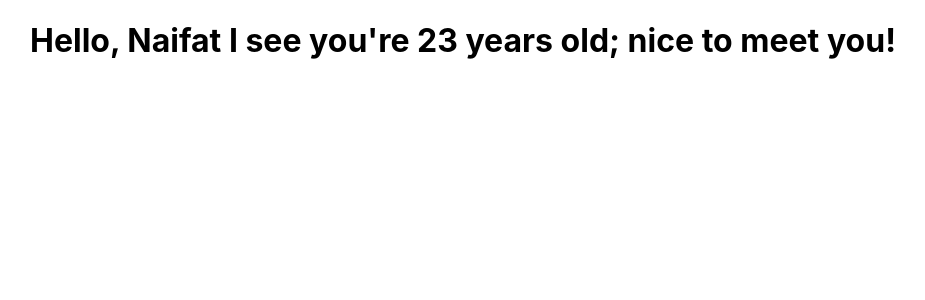
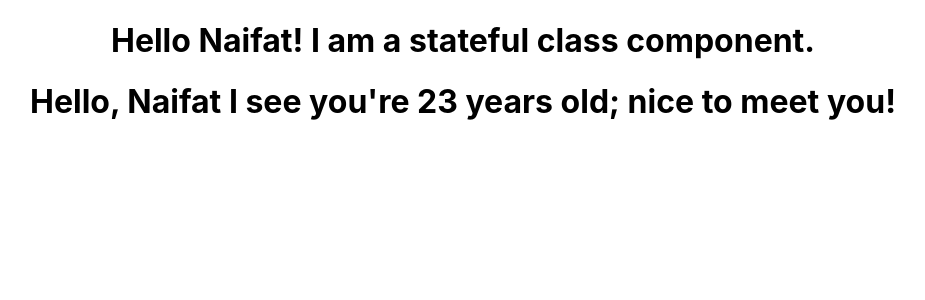
Before and after one commit to NaifatSelina/gitpod-react, a React (Create React App) app in the folder my-app/: page / in a window 1280 px wide. Shown: the top 300 px of the page, without its empty margins (177-1102 px from the left). Built offline with nearby package versions, Linux system fonts and the light colour scheme.

Commit message:
create stateful class component and add props

```diff
--- a/my-app/src/App.js
+++ b/my-app/src/App.js
@@ -1,10 +1,12 @@
 import logo from './logo.svg';
 import './App.css';
 import FunctionalGreetingWithProps from './components/FunctionalGreetingWithProps';
+import StatefulGreeting from './components/StatefulGreeting';
 
 function App() {
   return (
     <div className="App">
+      <StatefulGreeting greeting="I am a stateful class component" name="Naifat" />
       <FunctionalGreetingWithProps greeting="nice to meet you!" name="Naifat" age="23" />
     </div>
   );
--- /dev/null
+++ b/my-app/src/components/StatefulGreeting.js
@@ -0,0 +1,10 @@
+import React from "react";
+
+class StatefulGreeting extends React.Component {
+    render() {
+        return <h1>Hello {this.props.name}! {this.props.greeting}.</h1>
+    }
+
+}
+
+export default StatefulGreeting;
```
